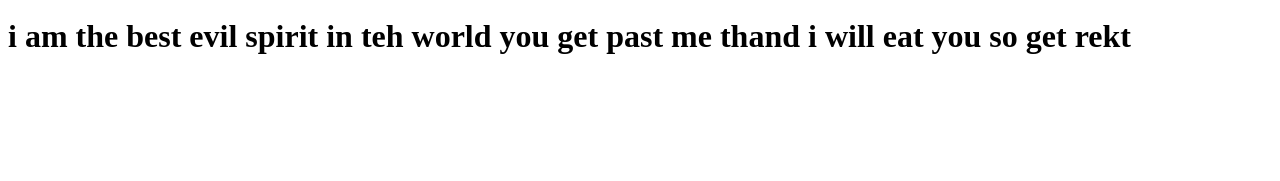
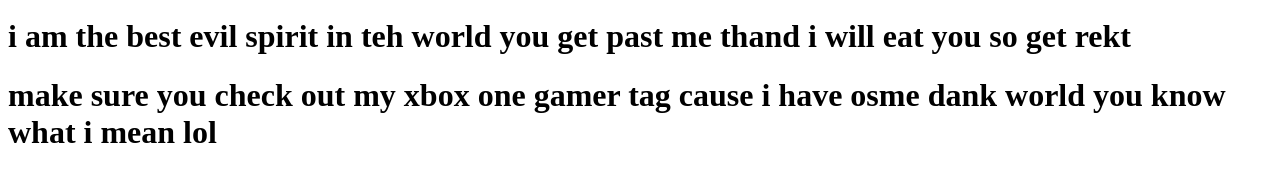
Before and after one commit to syntax-glitch/syntax-glitch.github.io, a plain HTML site: page index.html in a window 1280 px wide. Shown: the part 271-452 px from the top of the page. Drawn offline with Linux system fonts and the light colour scheme.

Commit message:
intiinal commit

```diff
--- a/index.html
+++ b/index.html
@@ -11,5 +11,6 @@
 <h1>nokos is da bestist</h1>
 <h1>hello star wars is the best btw if you havent watch rouge one them watch its pls</h1>
 <h1>i am the best evil spirit in teh world you get past me thand i will eat you so get rekt</h1>
+<h1>make sure you check out my xbox one gamer tag cause i have osme dank world you know what i mean lol </h1>
 </body>
 </html>
```
